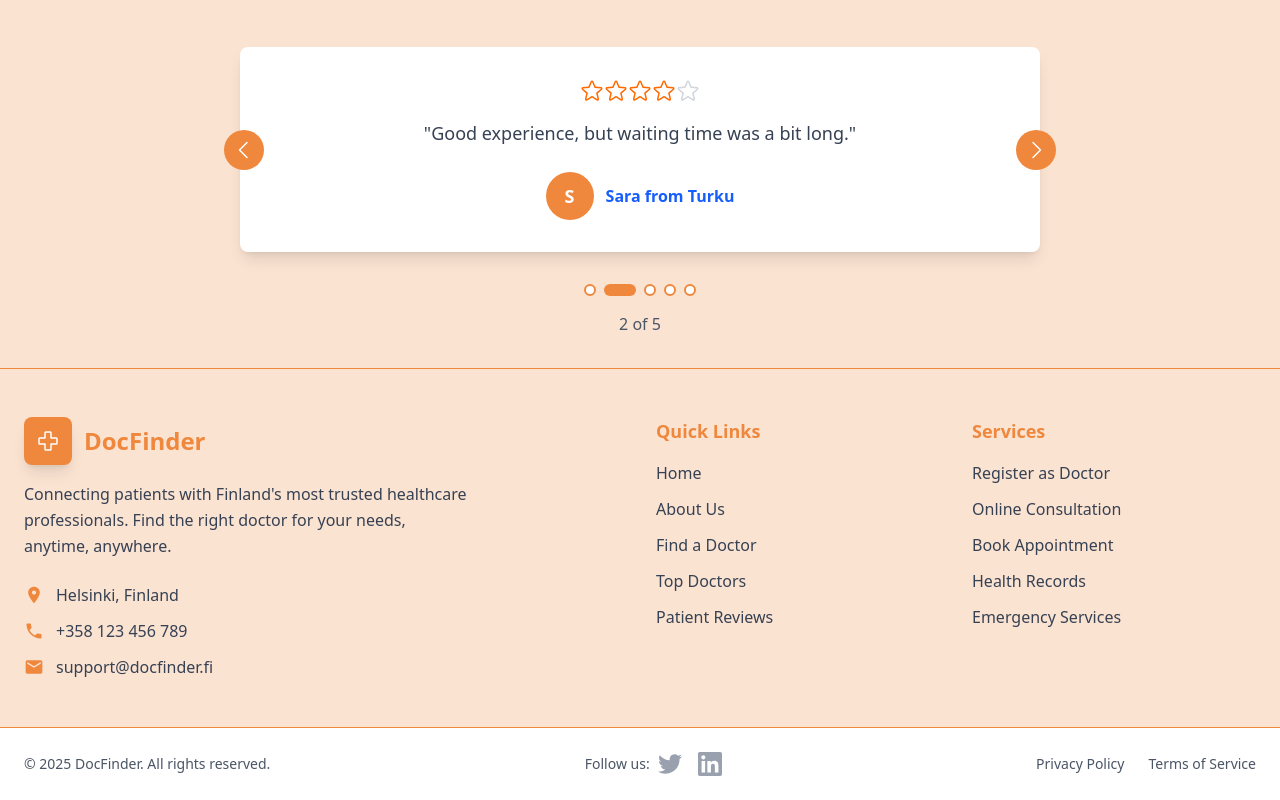
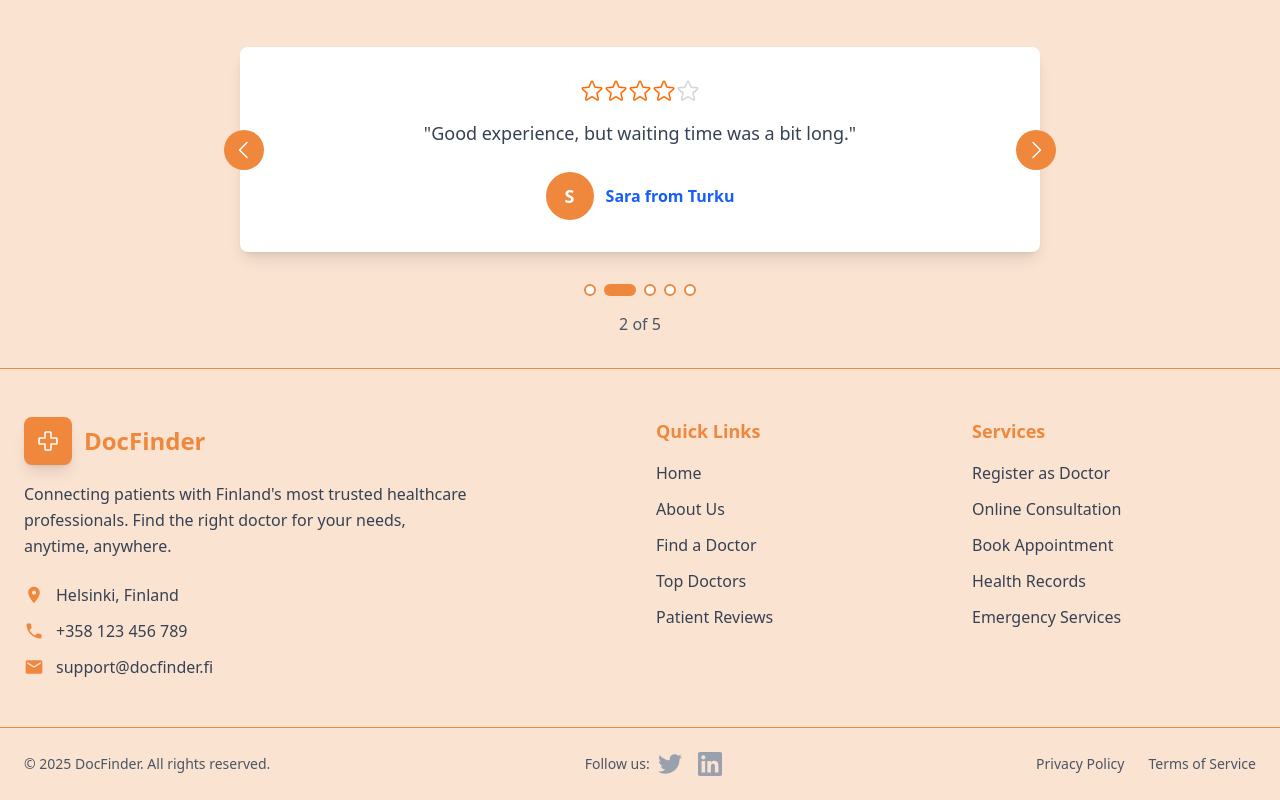
Before and after one commit to hamzanazir27/react-project-docfinder, a React (Vite) app: page / in a window 1280 px wide. Shown: the part 2869-3669 px from the top of the page. Built offline with nearby package versions, Linux system fonts and the light colour scheme.

Commit message:
footer ui change

```diff
--- a/src/components/Footer.jsx
+++ b/src/components/Footer.jsx
@@ -164,7 +164,7 @@ function Footer() {
       </div>
 
       {/* Bottom Section */}
-      <div className="border-t border-[#EF873D] bg-white">
+      <div className="border-t border-[#EF873D] ">
         <div className="max-w-7xl mx-auto px-6 py-6">
           <div className="flex flex-col md:flex-row justify-between items-center space-y-4 md:space-y-0">
             {/* Copyright */}
```
